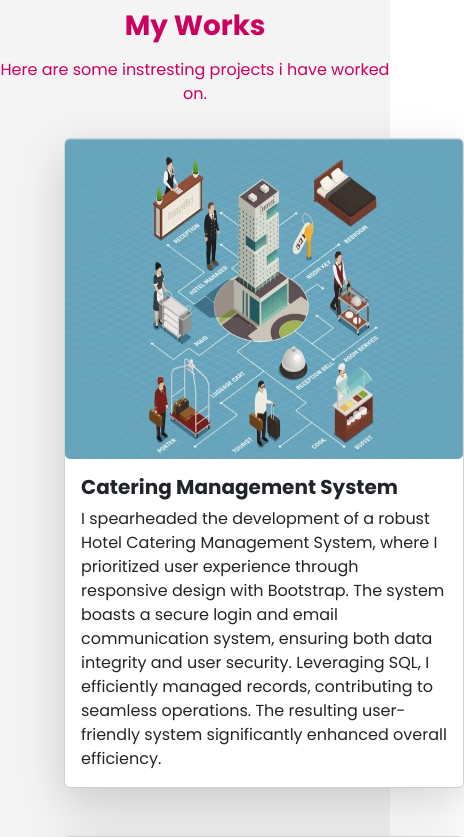
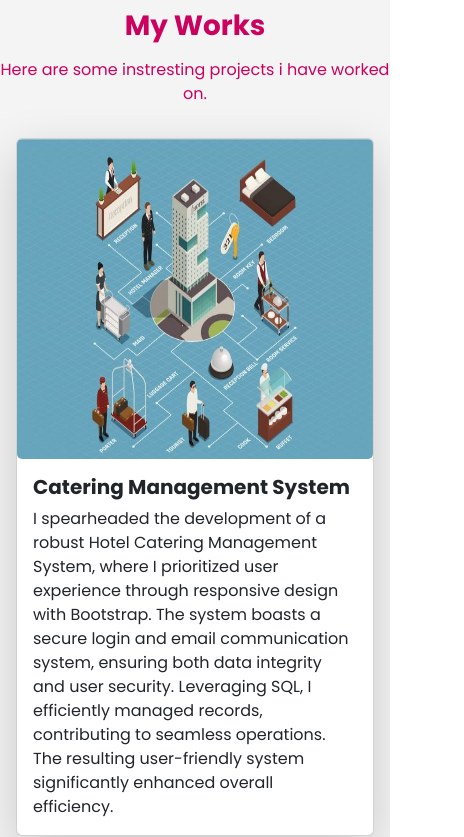
Before and after one commit to LakshayJakhar/my-Portfolio, a website: page index.html in a window 390 px wide. Shown: the part 3080-3917 px from the top of the page, 464 px wide, since content can reach past the window. Drawn offline with Linux system fonts and the light colour scheme.

Commit message:
Add files via upload

```diff
--- a/index.html
+++ b/index.html
@@ -150,7 +150,7 @@
       <div class="container">
         <div class="row">
           <div class="col-md-5 p-3 mx-auto">
-            <div class="card ms-5 shadow-lg" style="width: 25rem">
+            <div class="card wise ms-md-5 shadow-lg">
               <img
                 src="images/project1.jpg"
                 class="card-img"
@@ -171,10 +171,9 @@
               </div>
             </div>
           </div>
-          <div class="col-md-2 p-2"></div>
 
           <div class="col-md-5 p-3">
-            <div class="card ms-5 shadow-lg" style="width: 25rem">
+            <div class="card wise ms-md-5 shadow-lg">
               <img
                 src="images/project2.png"
                 class="card-img"
--- a/scss/styles.scss
+++ b/scss/styles.scss
@@ -84,6 +84,11 @@
     opacity: 1;
 }
 
+.wise{
+        width: 25rem;
+      }
+
+
 @media(max-width:777px){
     .header .social i{
         font-size: 25px;
@@ -101,4 +106,7 @@
         width: 200px;
 
       }
+      .wise{
+        width: 20rem;
+      }
 }
```
